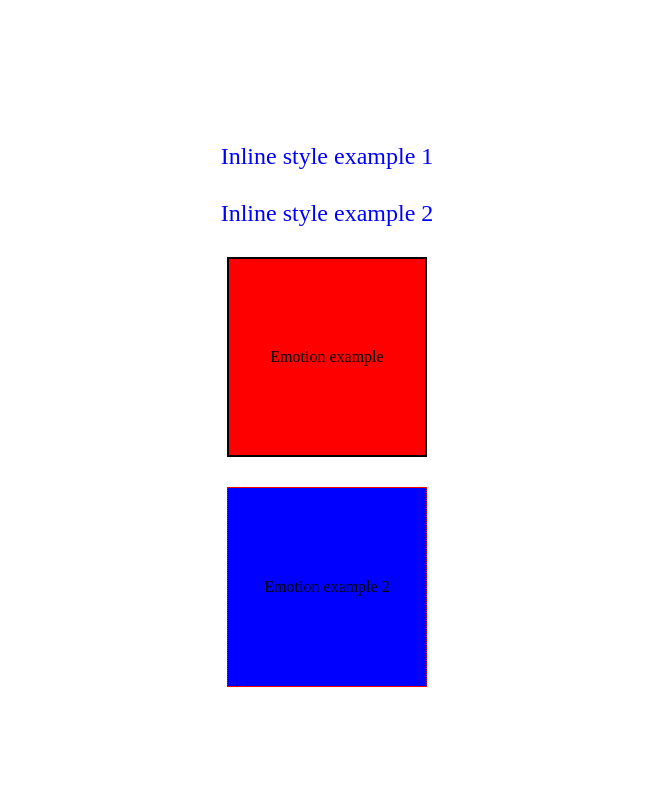
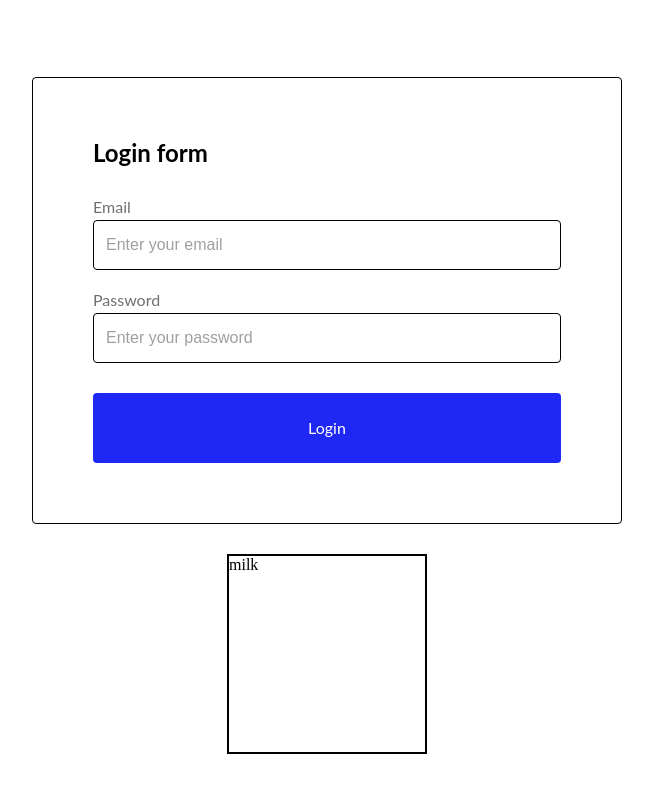
Before and after one commit to katezavertyaeva/42.2-react-ts, a React (Create React App) app: page / in a window 1280 px wide. Shown: the top 792 px of the page, without its empty margins (313-966 px from the left). Built offline with nearby package versions, Linux system fonts and the light colour scheme.

Commit message:
add consultation4 frontend

```diff
--- a/src/App.tsx
+++ b/src/App.tsx
@@ -7,12 +7,15 @@ import Lesson07 from './lessons/Lesson07/Lesson07';
 //homeworks
 
 //consultations
+import Consultation04 from './consultations/Consultation04/Consultation04';
+
 
 function App() {
   return (
     <div className="App">
       {/* <Lesson06 /> */}
-      <Lesson07 />
+      {/* <Lesson07 /> */}
+      <Consultation04 />
     </div>
   );
 }
--- a/src/components/LoginForm/styles.ts
+++ b/src/components/LoginForm/styles.ts
@@ -10,6 +10,10 @@ export const LoginFormWrapper = styled.form`
   border: 1px solid black;
   border-radius: 4px;
   font-family: Lato, Geneva, Tahoma, sans-serif;
+
+   &:hover {
+    background-color: #f7e8be;
+   }
 `;
 
 export const LoginFormTitle = styled.div`
--- /dev/null
+++ b/src/components/ProductItem/ProductItem.tsx
@@ -0,0 +1,11 @@
+import { ProductionItemWrapper } from './styles'
+
+function ProductItem ({product}: any){
+  return(
+    <ProductionItemWrapper>
+      <div>{product}</div>
+    </ProductionItemWrapper>
+  )
+}
+
+export default ProductItem
--- /dev/null
+++ b/src/components/ProductItem/styles.ts
@@ -0,0 +1,7 @@
+import styled from '@emotion/styled';
+
+export const ProductionItemWrapper = styled.div`
+  width: 200px;
+  height: 200px;
+  border: 2px solid black;
+`;
--- /dev/null
+++ b/src/components/ProductList/styles.ts
@@ -0,0 +1,6 @@
+import styled from '@emotion/styled';
+
+
+export const ProductListContainer = styled.div`
+
+`
--- /dev/null
+++ b/src/components/ProductList/types.ts
@@ -0,0 +1,4 @@
+export interface Product {
+  id: string;
+  product: string;
+}
--- /dev/null
+++ b/src/consultations/Consultation04/Consultation04.tsx
@@ -0,0 +1,42 @@
+import LoginForm from '../../components/LoginForm/LoginForm';
+import ProductItem from '../../components/ProductItem/ProductItem';
+import { Consultation04Container } from './styles';
+
+function Consultation04() {
+  //readonly
+  interface User {
+    readonly name: string;
+    age: number;
+  }
+
+  const user: User = { name: 'Tom', age: 23 };
+
+  user.age = 24;
+  // user.name = 'Bob';
+
+  const colors: readonly string[] = ['red', 'black'];
+  // colors[0] = 'green';
+  // console.log(colors);
+
+  //unknown
+  let userName: unknown;
+  userName = 'Mary';
+  userName = undefined;
+  // userName = 'Olga';
+
+  // console.log(userName.toUpperCase());
+
+  if (typeof userName === 'string') {
+    console.log(userName.toUpperCase());
+  }
+
+
+  return (
+    <Consultation04Container>
+      <LoginForm />
+      <ProductItem product='milk'/>
+    </Consultation04Container>
+  )
+}
+
+export default Consultation04;
--- /dev/null
+++ b/src/consultations/Consultation04/styles.ts
@@ -0,0 +1,11 @@
+import styled from '@emotion/styled';
+
+export const Consultation04Container = styled.div`
+  display: flex;
+  flex-direction: column;
+  align-items: center;
+  justify-content: center;
+  gap: 30px;
+  flex: 1;
+  padding-top: 30px;
+`
```
Also changed, not shown: src/components/ProductList/ProductList.tsx (added, +7 -0 lines), src/components/ProductList/data.ts (added, +10 -0 lines).
